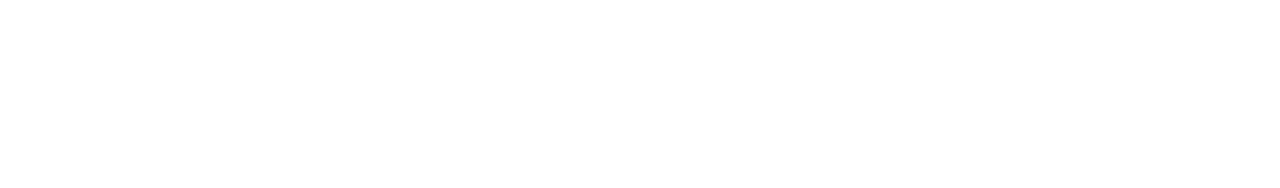
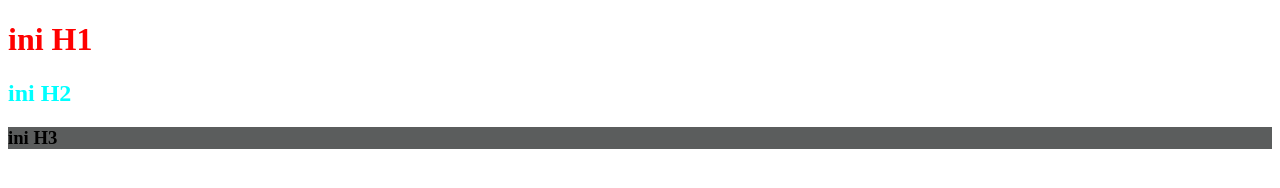
Before and after one commit to joenpn/problem, a plain HTML site: page index.html in a window 1280 px wide. Drawn offline with Linux system fonts and the light colour scheme.

Commit message:
add style

```diff
--- a/index.html
+++ b/index.html
@@ -4,8 +4,29 @@
     <meta charset="UTF-8">
     <meta name="viewport" content="width=device-width, initial-scale=1.0">
     <title>Document Junaidi</title>
+    <style>
+        h2 {
+            color:aqua;
+
+        }
+    </style>
+    <link rel="stylesheet" href="style.css">
+
 </head>
+
 <body>
+    <header>
+        <h1 style="color: red">ini H1 </h1>
+    </header>
+
+    <section>
+        <h2> ini H2 </h2>
+    </section>
+
+    <footer>
+        <h3> ini H3 </h3>
+    </footer>
+
 
 </body>
 </html>
--- /dev/null
+++ b/style.css
@@ -0,0 +1,3 @@
+h3 {
+    background-color: rgb(91, 93, 93);
+}
```
